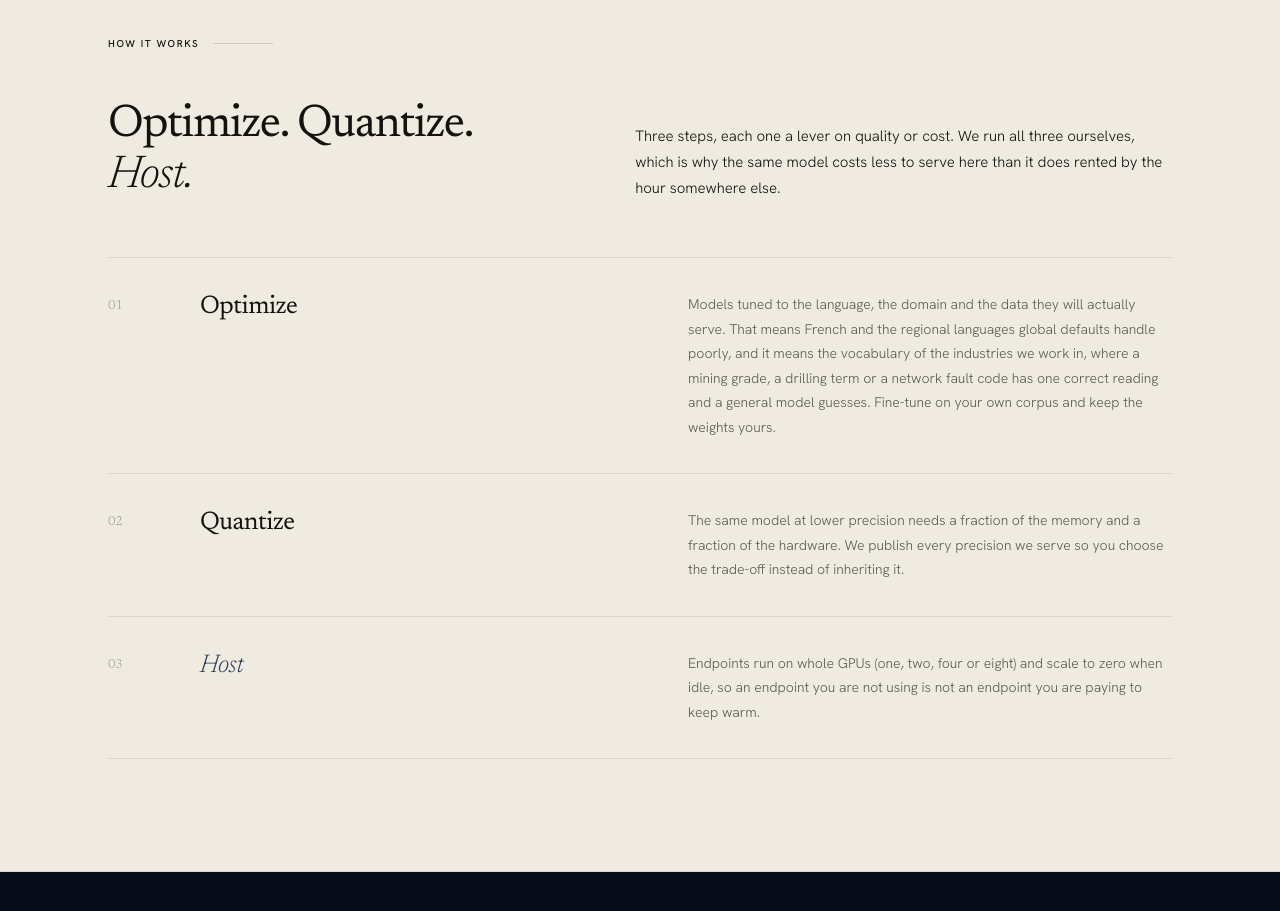
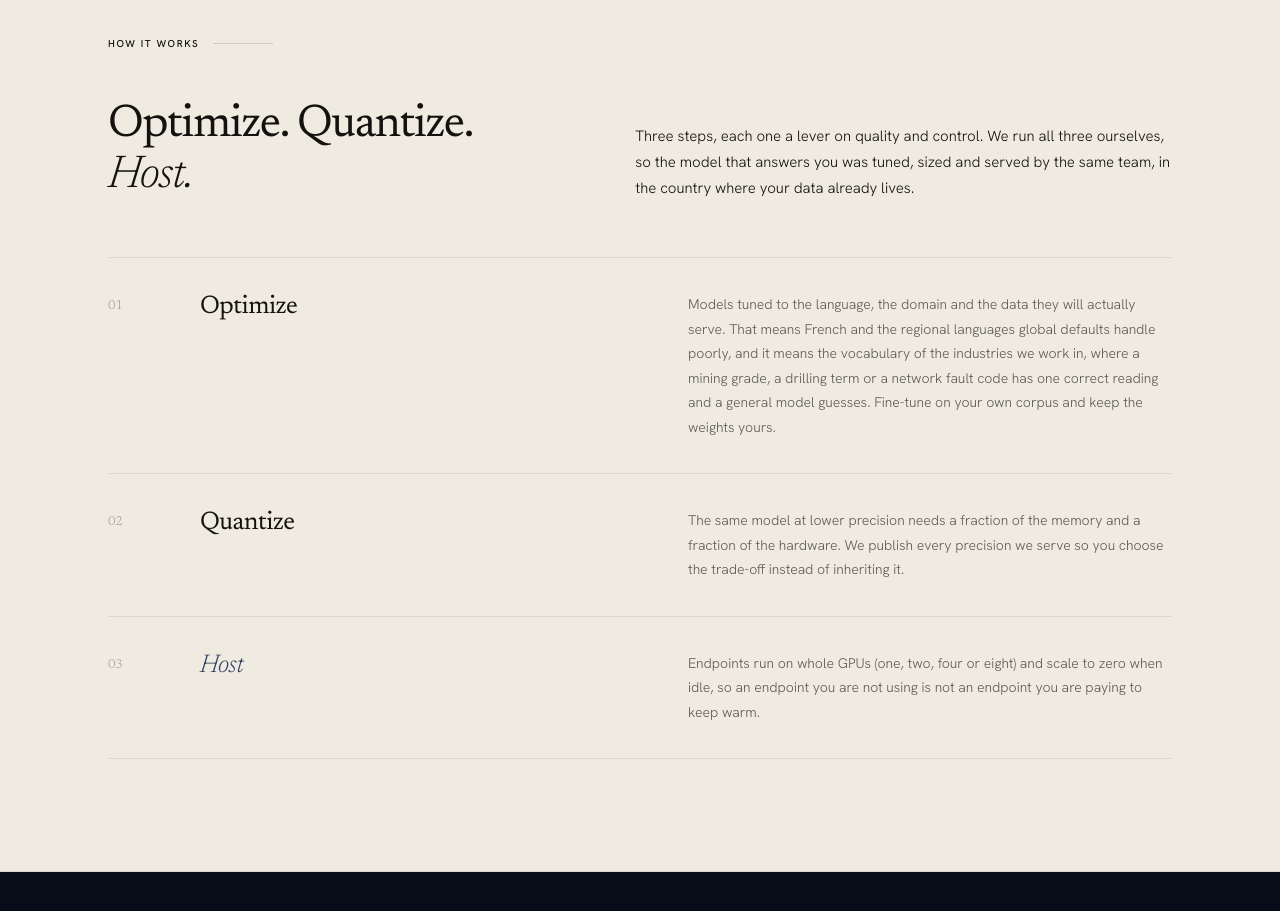
Before and after one commit to Stealth-Pareto-Labs/Website, a plain HTML site: page inference.html in a window 1280 px wide. Shown: the part 1360-2271 px from the top of the page. Drawn offline with Linux system fonts and the light colour scheme; a script that the page names is missing.

Commit message:
Stop claiming the compute is not rented
Both lines rested on a premise the founder has corrected: Pareto partners
with local data centres rather than owning the machines, so "we don't rent
the compute" is not true and neither is the cost comparison built on it.

The homepage heading now leads with the actual thesis, that data ownership is
decentralising and the compute follows it into each country, and says only
what is true: we run it. The inference standfirst drops the comparative price
claim, which also had no business on a site that otherwise says nothing about
cost, and trades it for what the three steps actually buy.

Neither line now says anything about who owns or rents the machines.

Co-Authored-By: Claude Opus 5 <noreply@anthropic.com>

```diff
--- a/inference.html
+++ b/inference.html
@@ -70,7 +70,7 @@
     <div class="section-tag rv">How it works</div>
     <div class="two-col">
       <h2 class="col-h rv" style="margin-bottom:0">Optimize. Quantize. <em>Host.</em></h2>
-      <p class="col-p rv" style="margin-bottom:0; align-self:end">Three steps, each one a lever on quality or cost. We run all three ourselves, which is why the same model costs less to serve here than it does rented by the hour somewhere else.</p>
+      <p class="col-p rv" style="margin-bottom:0; align-self:end">Three steps, each one a lever on quality and control. We run all three ourselves, so the model that answers you was tuned, sized and served by the same team, in the country where your data already lives.</p>
     </div>
     <div class="cap-list">
       <div class="cap-item rv"><span class="cap-n">01</span><h3 class="cap-h">Optimize</h3><p class="cap-p">Models tuned to the language, the domain and the data they will actually serve. That means French and the regional languages global defaults handle poorly, and it means the vocabulary of the industries we work in, where a mining grade, a drilling term or a network fault code has one correct reading and a general model guesses. Fine-tune on your own corpus and keep the weights yours.</p></div>
```
Also changed, not shown: index.html (+1 -1 lines).
